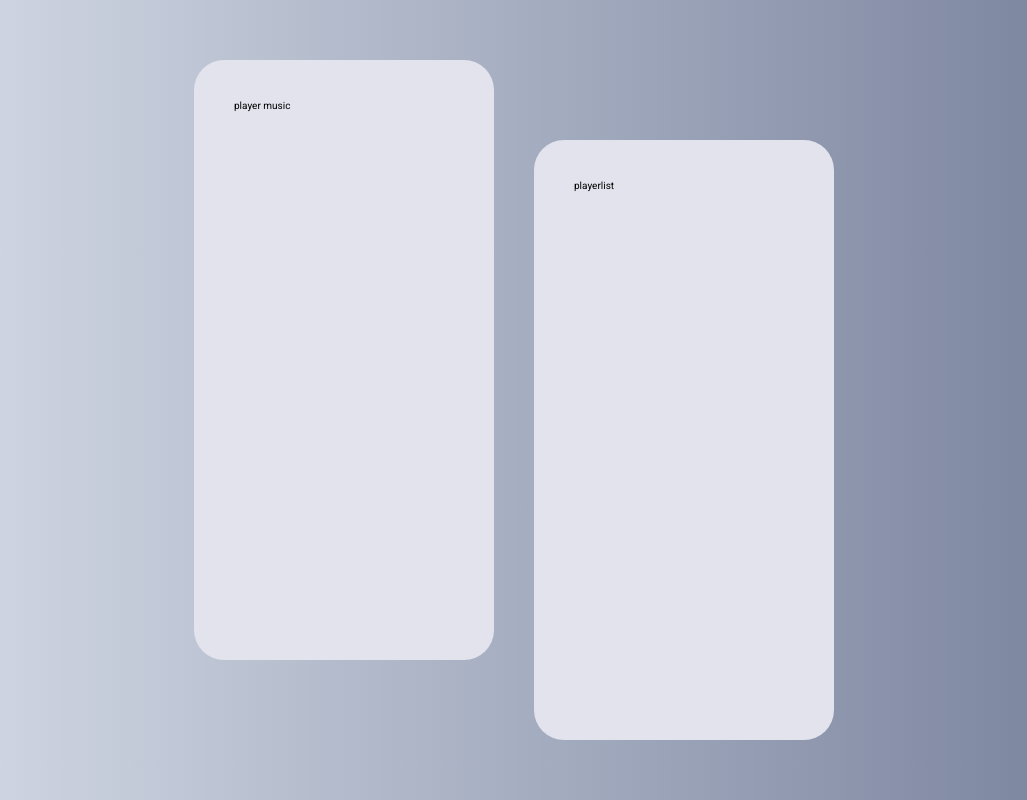
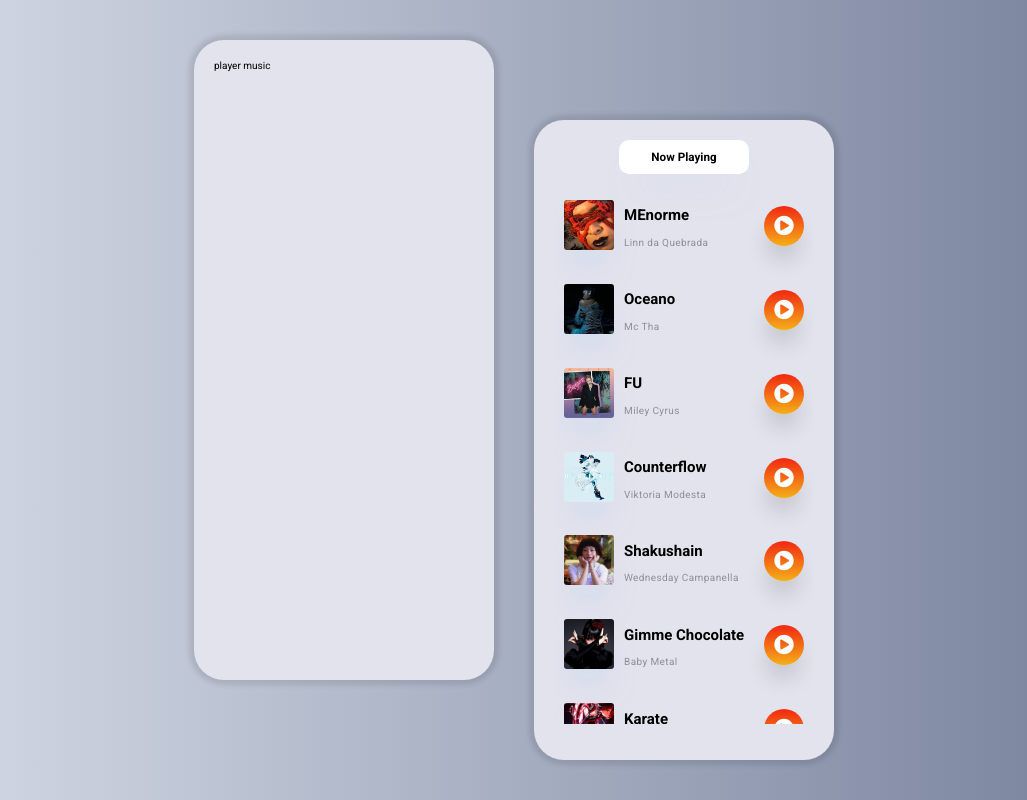
Before and after one commit to alexandre-soares/vuejs-music-app, a Vue app: page / in a window 1280 px wide. Shown: the whole page, without its empty margins (126-1153 px from the left). Built offline with nearby package versions, Linux system fonts and the light colour scheme.

Commit message:
playlist ui card

```diff
--- a/src/App.vue
+++ b/src/App.vue
@@ -56,10 +56,11 @@ body {
 
 .player-card {
   width: 30rem;
-  height: 75vh;
+  height: 80vh;
   border-radius: 3rem;
   background-color: #e3e3ed;
   margin: 5rem;
-  padding: 4rem;
+  padding: 2rem 2rem;
+  box-shadow: 0 0 0.5rem 0.5rem rgba(0, 0, 0, 0.1);
 }
 </style>
--- a/src/components/Player/PlayerList.vue
+++ b/src/components/Player/PlayerList.vue
@@ -1,15 +1,131 @@
 <template>
   <div class="player-card player-list">
-    playerlist
+    <h3 class="now-playing">Now Playing</h3>
+    <ul class="playlist">
+      <li v-for="song in songs" :key="song.src" class="song-item">
+        <div class="cover-playlist">
+          <img class="cover" :src="song.cover" />
+        </div>
+        <div class="song-details">
+          <h2 class="song-title">
+            {{ song.title }}
+          </h2>
+          <p class="song-artist">{{ song.artist }}</p>
+          <!-- <KProgress
+            v-if="song.isPlaying"
+            :color="['#df83f1', '#82279f', '#53cfe0']"
+            :show-text="false"
+            class="progress-bar-wrapper"
+            v-bind:percent="song.percent"
+          /> -->
+        </div>
+
+        <div class="actions">
+          <button class="delete">
+            <i class="fas fa-play-circle"></i>
+          </button>
+        </div>
+      </li>
+    </ul>
   </div>
 </template>
 
 <script>
-export default {};
+import songs from "../../songs/songs.js";
+export default {
+  data() {
+    return {
+      songs: songs
+    };
+  }
+};
 </script>
 
 <style>
+.now-playing {
+  padding: 1rem;
+  background-color: #ffffff;
+  width: 50%;
+  margin: 0 auto;
+  border-radius: 10px;
+  box-shadow: 0 24px 35px -16px rgba(107, 179, 237, 0.5);
+}
+
 .player-list {
   margin: 10rem 2rem 2rem !important;
+  overflow-y: scroll;
+  text-align: center;
+}
+
+.playlist {
+  padding: 0;
+  list-style-type: none;
+  height: 90%;
+  overflow-y: scroll;
+}
+
+.song-item {
+  display: flex;
+  flex-direction: row;
+  align-items: center;
+  justify-content: space-between;
+  border-radius: 1rem;
+  padding: 1rem;
+  transition: 0.3s ease-in-out;
+  cursor: pointer;
+}
+
+.song-item:hover {
+  background-color: rgb(235, 235, 235);
+}
+
+.song-details {
+  margin-right: auto;
+  margin-left: 1rem;
+  text-align: left;
+}
+
+.song-artist {
+  color: #8c8e99;
+  letter-spacing: 0.4px;
+}
+
+.cover-playlist > .cover {
+  /* margin-right: 15px; */
+  width: 50px;
+  height: 50px;
+}
+
+.cover {
+  height: 100%;
+  width: 270px;
+  box-shadow: 0 24px 35px -16px rgba(107, 179, 237, 0.5);
+  border-radius: 3px;
+  object-fit: cover;
+}
+
+.actions > .delete {
+  display: flex;
+  align-items: center;
+  border-radius: 50%;
+  width: 40px;
+  height: 40px;
+  justify-content: center;
+  box-shadow: -1px 17px 24px -6px rgba(0, 0, 0, 0.2);
+  cursor: pointer;
+  font-size: 20px;
+  background: #f12711; /* fallback for old browsers */
+  background: -webkit-linear-gradient(
+    to top,
+    #f5af19,
+    #f12711
+  ); /* Chrome 10-25, Safari 5.1-6 */
+  background: linear-gradient(
+    to top,
+    #f5af19,
+    #f12711
+  ); /* W3C, IE 10+/ Edge, Firefox 16+, Chrome 26+, Opera 12+, Safari 7+ */
+  border: none;
+  color: white;
 }
 </style>
```
